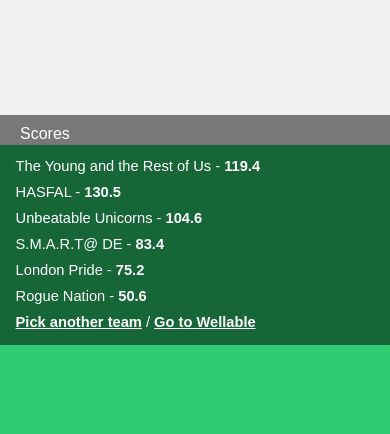
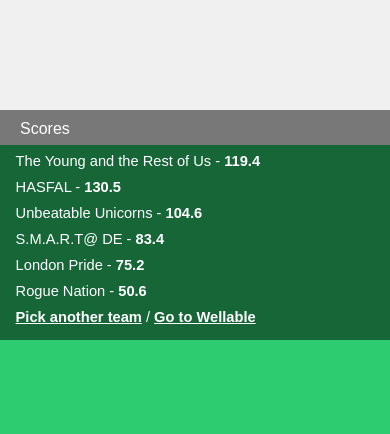
Before and after one commit to brettrowley/brettrowley.github.io, a Jekyll site: the page sandbox/wellable/index.html, which Jekyll copies as it is, in a window 390 px wide. Shown: the part 755-1189 px from the top of the page. Built offline with Jekyll 4.4.1, drawn with Linux system fonts in a browser that asks for light colours; nearby versions of some CDN libraries.

Commit message:
Score panel is a bitch

```diff
--- a/sandbox/wellable/index.html
+++ b/sandbox/wellable/index.html
@@ -85,7 +85,9 @@
 
 
 	.stats{
-		bottom: -200px;
+		bottom: -195px;
+		height: 230px;
+		overflow: hidden;
 		background-color: rgba(0,0,0,0.5);
 	}
 	.stats.expand{
```
